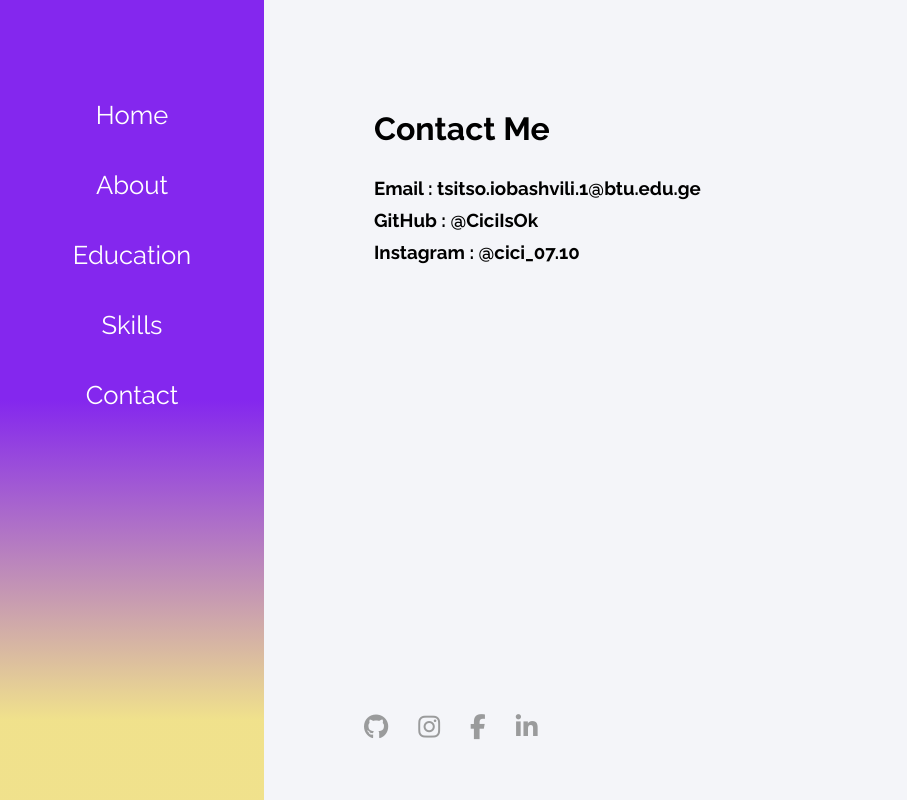
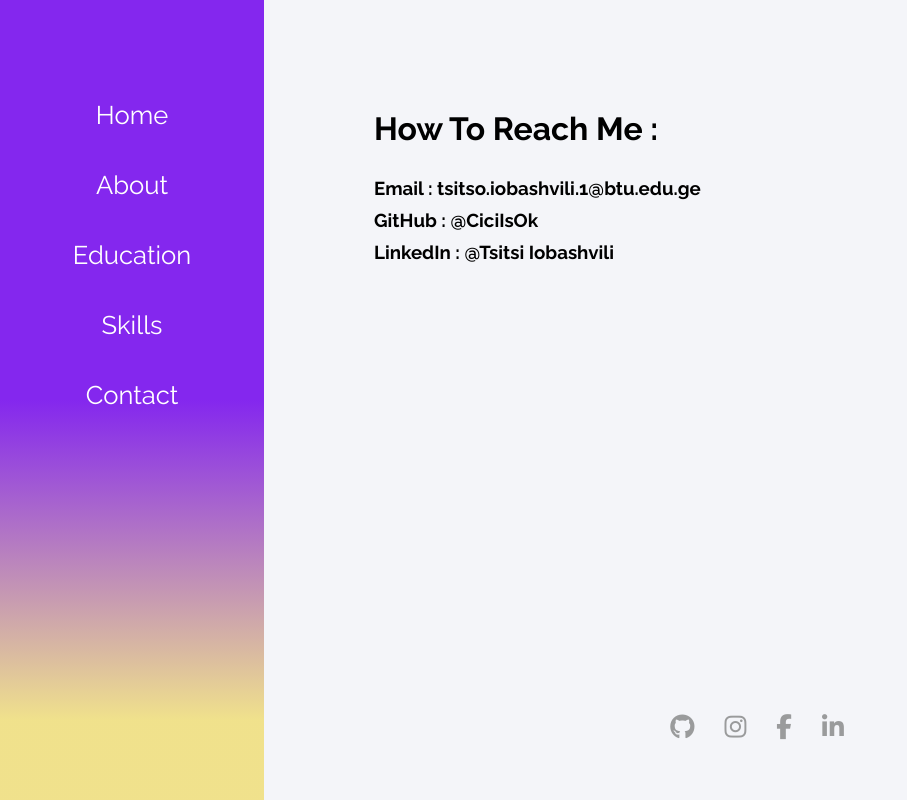
Before and after one commit to CiciIsOk/Portfolio, a React (Create React App) app: page /contact in a window 1280 px wide. Shown: the whole page, without its empty margins (0-907 px from the left). Built offline with nearby package versions, Linux system fonts and the light colour scheme.

Commit message:
Update Contact.js

```diff
--- a/src/contents/Contact.js
+++ b/src/contents/Contact.js
@@ -1,18 +1,19 @@
-import React, { Component } from 'react';
+import React from 'react';
 import Social from '../components/Social';
-class Contact extends Component {
-    render() {
+
+const Contact = () => {
+
         return (
             <div className="condiv">
-            <h1 className="subtopic">Contact Me</h1>
+            <h1 className="subtopic">How To Reach Me :</h1>
             <h3>Email  :   tsitso.iobashvili.1@btu.edu.ge</h3>
             <h3>GitHub   :   @CiciIsOk</h3>
-            <h3>Instagram   :   @cici_07.10</h3>
+            <h3>LinkedIn   :   @Tsitsi Iobashvili</h3>
 
-            <Social />
+                <div style={{display:"flex",justifyContent:"center"}}> <Social /> </div>
             </div>
             )
-        }
+
     }
 
     export default Contact
```
